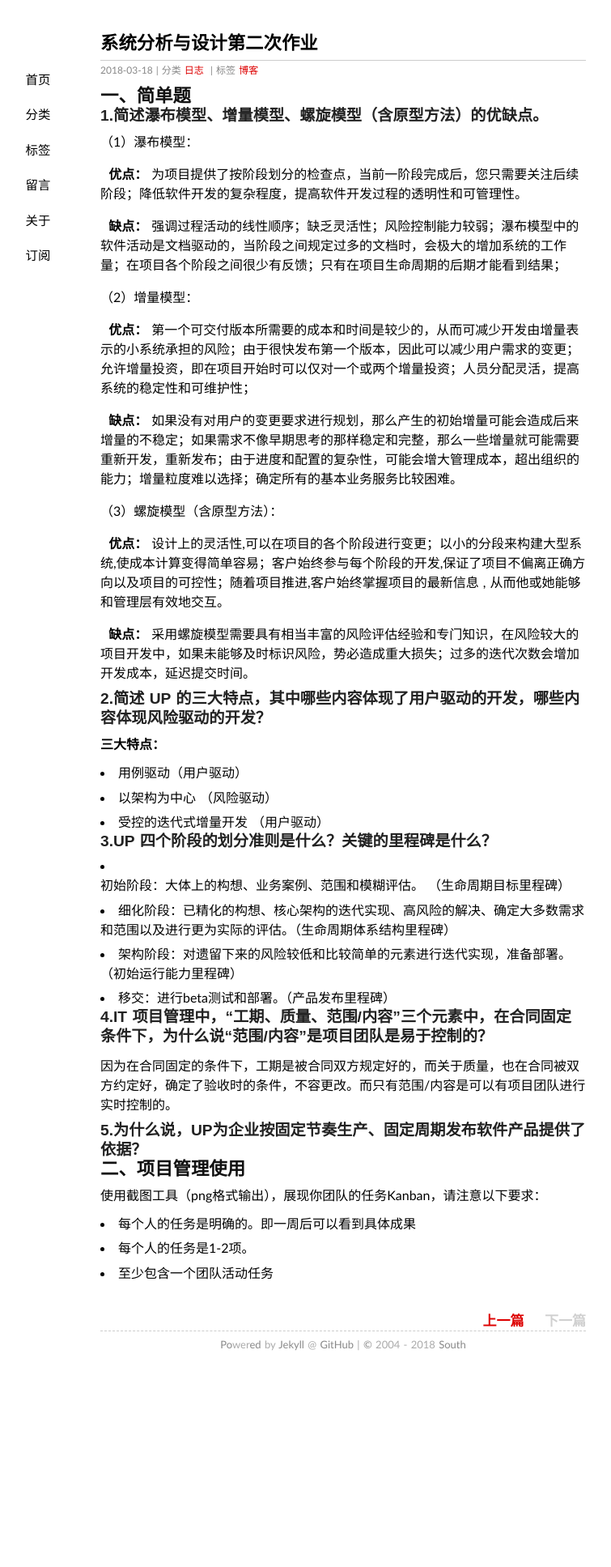
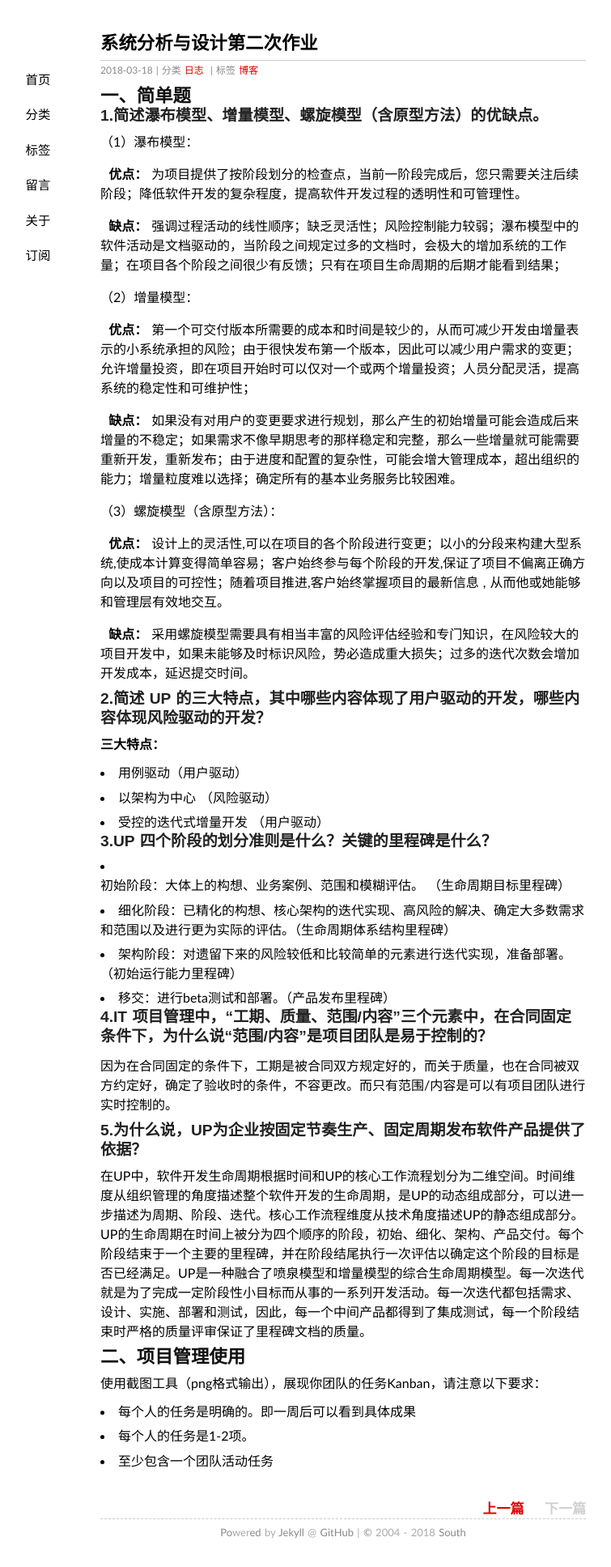
Before and after one commit to south270/south270.github.io, a Jekyll site: the page built from _posts/2018-3-18-second-homework.md, in a window 1280 px wide. Shown: the whole page at 81% size, without its empty margins (216-971 px from the left). Built offline with Jekyll 4.4.1, drawn with Linux system fonts in a browser that asks for light colours; comment, search, counter and statistics services are not loaded; before the commit the page ends 1703 px from its top, so only the background shows below that.

Commit message:
Update 2018-3-18-second-homework.md

```diff
--- a/_posts/2018-3-18-second-homework.md
+++ b/_posts/2018-3-18-second-homework.md
@@ -41,6 +41,9 @@ tags: 博客
 因为在合同固定的条件下，工期是被合同双方规定好的，而关于质量，也在合同被双方约定好，确定了验收时的条件，不容更改。而只有范围/内容是可以有项目团队进行实时控制的。
 
 ### 5.为什么说，UP为企业按固定节奏生产、固定周期发布软件产品提供了依据？
+
+在UP中，软件开发生命周期根据时间和UP的核心工作流程划分为二维空间。时间维度从组织管理的角度描述整个软件开发的生命周期，是UP的动态组成部分，可以进一步描述为周期、阶段、迭代。核心工作流程维度从技术角度描述UP的静态组成部分。UP的生命周期在时间上被分为四个顺序的阶段，初始、细化、架构、产品交付。每个阶段结束于一个主要的里程碑，并在阶段结尾执行一次评估以确定这个阶段的目标是否已经满足。UP是一种融合了喷泉模型和增量模型的综合生命周期模型。每一次迭代就是为了完成一定阶段性小目标而从事的一系列开发活动。每一次迭代都包括需求、设计、实施、部署和测试，因此，每一个中间产品都得到了集成测试，每一个阶段结束时严格的质量评审保证了里程碑文档的质量。
+
 ## 二、项目管理使用
 使用截图工具（png格式输出），展现你团队的任务Kanban，请注意以下要求：
 
```
